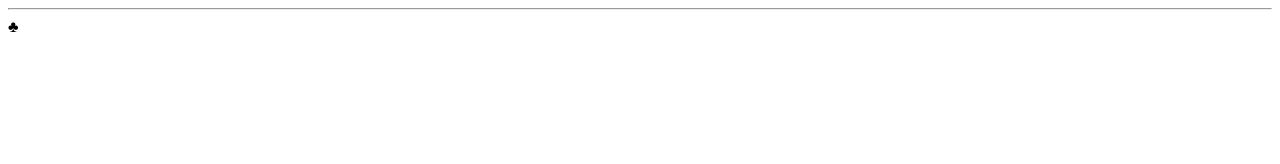
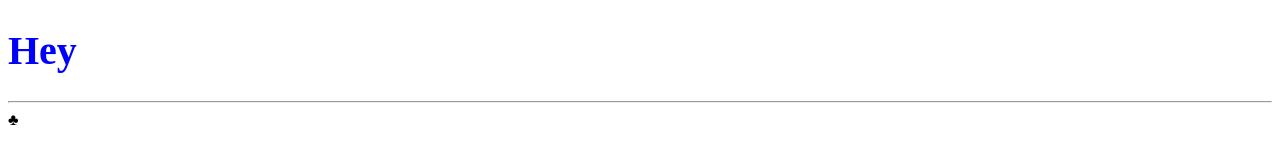
Before and after one commit to willshepp28/css-demo-circle-icon, a plain HTML site: page index.html in a window 1280 px wide. Drawn offline with Linux system fonts and the light colour scheme.

Commit message:
added h1

```diff
--- a/index.html
+++ b/index.html
@@ -7,10 +7,16 @@
   <title>Document</title>
   <style media="screen">
     * {box-sizing: border-box}
+
+    h1 { color: blue; font-size: 40px; transition: .2s all}
+    h1:hover { transform: translate(-50%,-50%) scale(2);;}
     span { position: absolute; display: block; width: 50px; height: 50px; top: 50; left:50; }
   </style>
 </head>
 <body>
+
+
+<h1>Hey</h1>
 
 
   <div class="center-icon-on-line">
```
